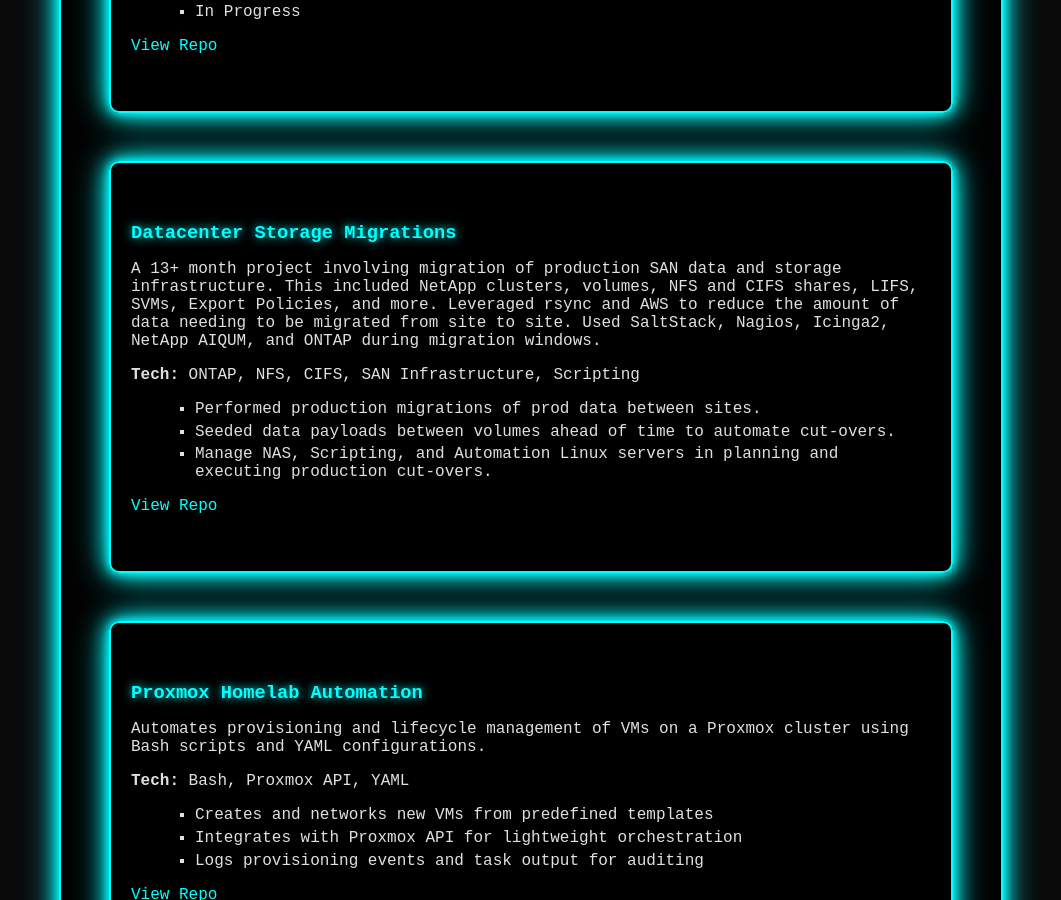
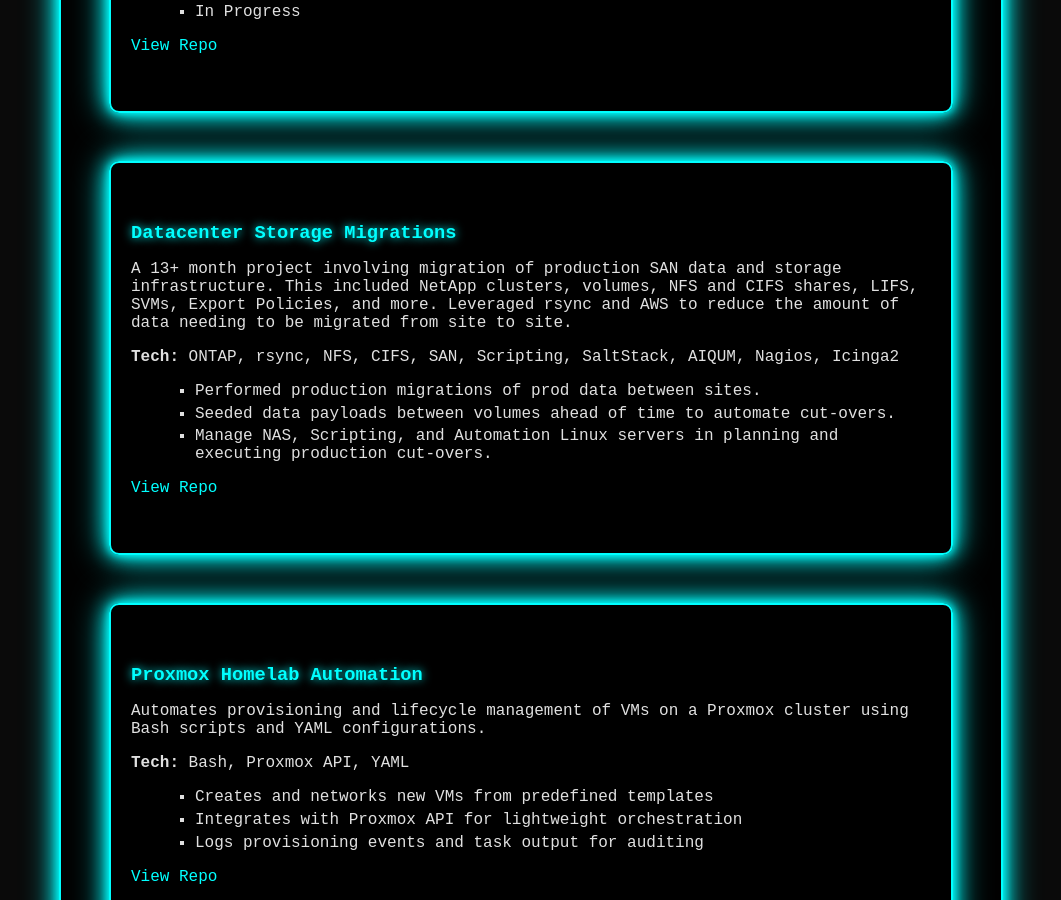
Before and after one commit to pearson-thaddeus-l/pearson-thaddeus-l-jekyll, a Jekyll site: the page built from projects.md, in a window 1280 px wide and 900 px high, scrolled down 566 px. Shown: the whole window, without its empty margins (109-1170 px from the left). Built offline with Jekyll 4.4.1, drawn with Linux system fonts in a browser that asks for light colours.

Commit message:
Updating Data Migration Project

```diff
--- a/projects.md
+++ b/projects.md
@@ -27,9 +27,9 @@
 <div class="neon-border project-card">
   <h3>Datacenter Storage Migrations</h3>
   <p>
-    A 13+ month project involving migration of production SAN data and storage infrastructure. This included NetApp clusters, volumes, NFS and CIFS shares, LIFS, SVMs, Export Policies, and more. Leveraged rsync and AWS to reduce the amount of data needing to be migrated from site to site. Used SaltStack, Nagios, Icinga2, NetApp AIQUM, and ONTAP during migration windows.
+    A 13+ month project involving migration of production SAN data and storage infrastructure. This included NetApp clusters, volumes, NFS and CIFS shares, LIFS, SVMs, Export Policies, and more. Leveraged rsync and AWS to reduce the amount of data needing to be migrated from site to site.
   </p>
-  <p><strong>Tech:</strong> ONTAP, NFS, CIFS, SAN Infrastructure, Scripting</p>
+  <p><strong>Tech:</strong> ONTAP, rsync, NFS, CIFS, SAN, Scripting, SaltStack, AIQUM, Nagios, Icinga2</p>
   <ul>
     <li>Performed production migrations of prod data between sites.</li>
     <li>Seeded data payloads between volumes ahead of time to automate cut-overs.</li>
```
